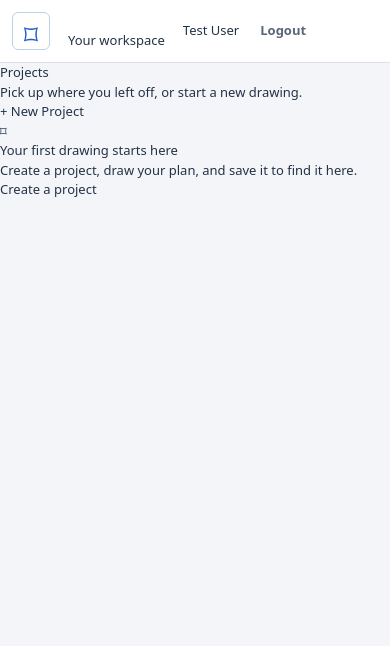
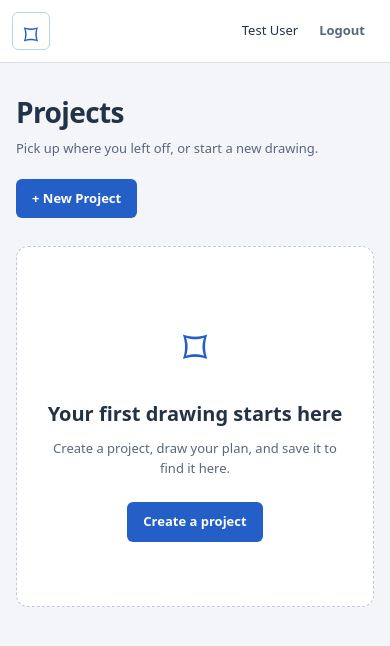
Before and after one commit to Yoni190/mini-cad, a Laravel app: page /projects in a window 390 px wide. Shown: the top 646 px of the page. Run offline with Laravel 12, Linux system fonts and the light colour scheme; a user stored in the database is signed in; data comes from the database, SQL or seed files in the repository; data that the repository does not hold is empty; style sheets or scripts are compiled from the project's sources; some libraries are stand-ins or nearby versions.

Commit message:
feat: add link to projects index and style

```diff
--- a/resources/css/app.css
+++ b/resources/css/app.css
@@ -43,7 +43,7 @@
 }
 .cad-editor button:hover { background: #f0f4fa; border-color: #aab8ca; }
 .cad-editor button:active { background: #e1e8f1; }
-.cad-editor :is(button, input, select, .canvas-viewport):focus-visible {
+.cad-editor :is(a, button, input, select, .canvas-viewport):focus-visible {
     outline: 2px solid var(--cad-blue);
     outline-offset: 3px;
 }
@@ -77,6 +77,8 @@
     background: #fff;
 }
 .editor-brand { display: flex; flex-shrink: 0; align-items: center; }
+.editor-brand { text-decoration: none; border-radius: 6px; }
+.editor-brand:hover .brand-mark { background: #eaf1ff; border-color: #245ec7; }
 .brand-mark { display: grid; place-items: center; width: 38px; height: 38px; border: 1px solid #bfd0ec; border-radius: 6px; color: var(--cad-blue); font-size: 28px; }
 .project-controls { display: flex; flex: 1; flex-wrap: wrap; align-items: end; gap: 8px; }
 .project-name { flex: 1 1 150px; max-width: 230px; }
@@ -204,6 +206,34 @@
     .project-status { padding-inline: 12px; }
 }
 
+/* Project library */
+.projects-header { align-items: center; }
+.projects-header-title { font-weight: 600; color: var(--cad-muted); }
+.projects-main { max-width: 1160px; margin: 0 auto; padding: 48px 24px; }
+.projects-heading { display: flex; align-items: center; justify-content: space-between; gap: 20px; margin-bottom: 28px; }
+.projects-heading h1 { font-size: 28px; font-weight: 700; letter-spacing: -.6px; }
+.projects-heading p { margin-top: 6px; color: var(--cad-muted); }
+.project-create { display: inline-flex; justify-content: center; align-items: center; padding: 10px 16px; border-radius: 6px; background: var(--cad-blue); color: #fff; font-weight: 600; text-decoration: none; white-space: nowrap; }
+.project-create:hover { background: #194da9; }
+.project-grid { display: grid; grid-template-columns: repeat(auto-fill, minmax(min(100%, 260px), 1fr)); gap: 18px; }
+.project-card { display: flex; flex-direction: column; align-items: flex-start; padding: 24px; border: 1px solid var(--cad-border); border-radius: 10px; background: #fff; color: inherit; text-decoration: none; }
+.project-card:hover { border-color: #90afd9; box-shadow: 0 3px 12px #2432470d; }
+.project-card-icon { display: grid; place-items: center; width: 44px; height: 44px; margin-bottom: 20px; border-radius: 8px; background: #edf3ff; color: var(--cad-blue); font-size: 30px; }
+.project-card h2 { font-size: 16px; font-weight: 600; overflow-wrap: anywhere; }
+.project-card p { margin-top: 6px; color: var(--cad-muted); font-size: 12px; }
+.project-card-open { margin-top: auto; padding-top: 24px; color: var(--cad-blue); font-size: 12px; font-weight: 600; }
+.projects-empty { padding: 64px 24px; border: 1px dashed #bdcadb; border-radius: 12px; background: #fff; text-align: center; }
+.projects-empty-icon { font-size: 48px; color: var(--cad-blue); }
+.projects-empty h2 { margin-top: 16px; font-size: 20px; font-weight: 600; }
+.projects-empty p { margin: 10px 0 24px; color: var(--cad-muted); }
+.projects-pagination { margin-top: 28px; }
+@media (max-width: 600px) {
+    .projects-main { padding: 28px 16px; }
+    .projects-heading { align-items: flex-start; flex-direction: column; }
+    .projects-header-title { display: none; }
+    .projects-header .account-controls { margin-left: auto; }
+}
+
 /* Authentication pages use the editor's neutral palette without affecting it. */
 .auth-page {
     min-height: 100vh;
```
Also changed, not shown: resources/js/app.js (+20 -0 lines), resources/views/editor.blade.php (+6 -3 lines).
